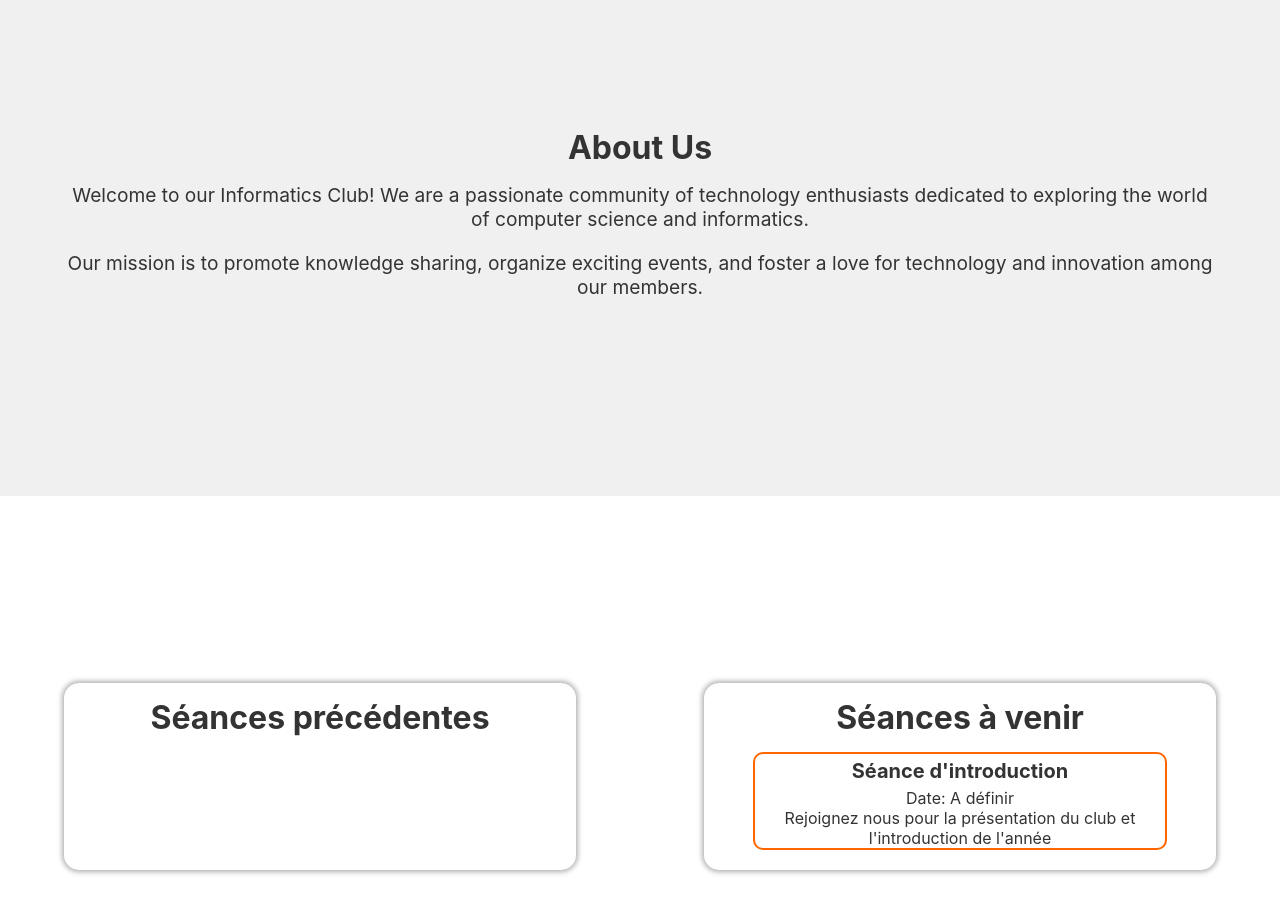
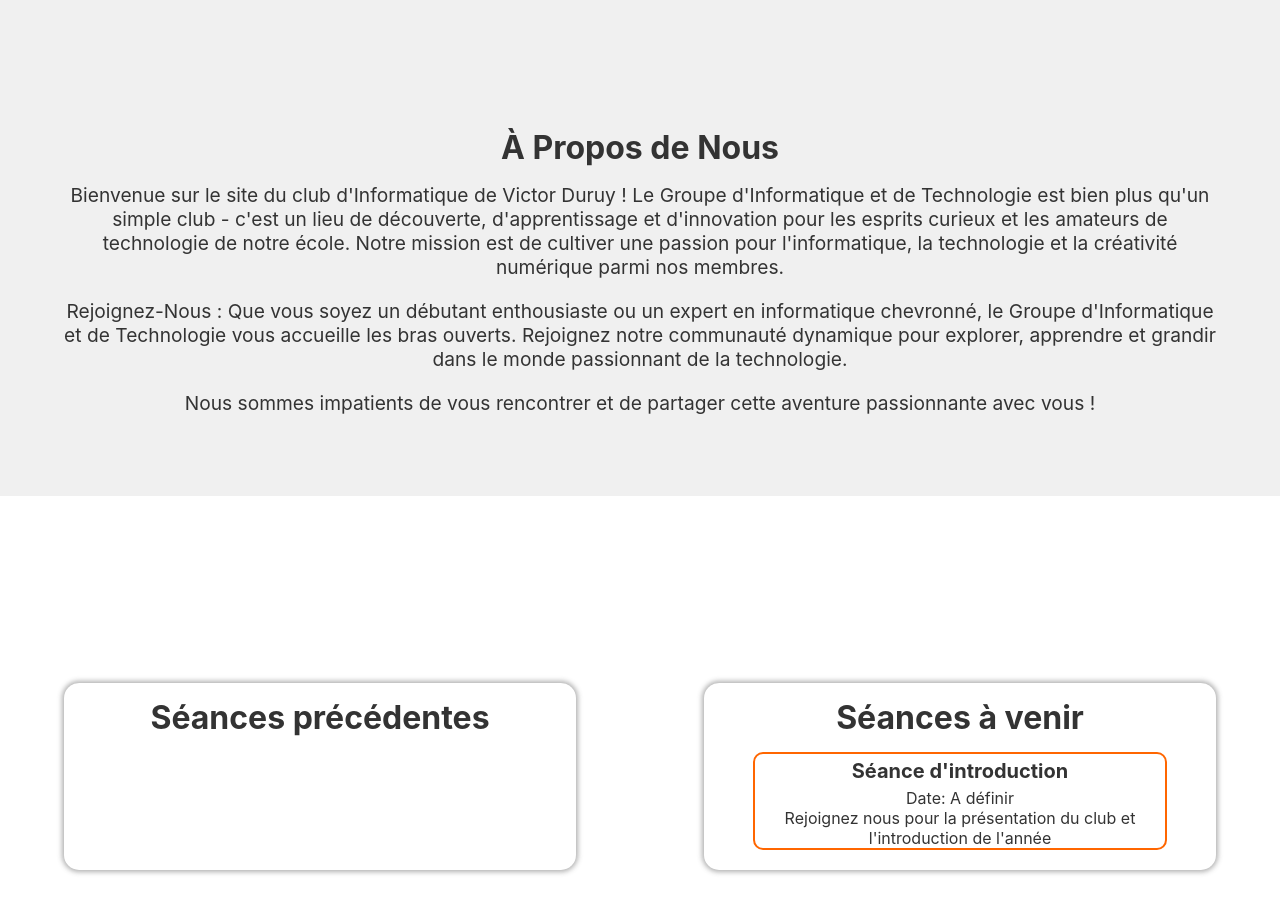
Before and after one commit to Informatique-VDuruy/website, a React (Create React App) app: page /website/home in a window 1280 px wide. Shown: the part 840-1754 px from the top of the page. Built offline with nearby package versions, Linux system fonts and the light colour scheme.

Commit message:
feat: adding aboutus

```diff
--- a/src/components/homepage/aboutus.tsx
+++ b/src/components/homepage/aboutus.tsx
@@ -4,20 +4,20 @@ import './../../assets/css/pages/home/aboutus.css'
 function AboutUs() {
     return (
         <section id='aboutus' className="about-us">
-            <div  className="about-content">
-                <h2>About Us</h2>
+            <div className="about-content">
+                <h2>À Propos de Nous</h2>
                 <p>
-                    Welcome to our Informatics Club! We are a passionate community of
-                    technology enthusiasts dedicated to exploring the world of computer
-                    science and informatics.
+                    Bienvenue sur le site du club d'Informatique de Victor Duruy ! Le Groupe d'Informatique et de Technologie est bien plus qu'un simple club - c'est un lieu de découverte, d'apprentissage et d'innovation pour les esprits curieux et les amateurs de technologie de notre école. Notre mission est de cultiver une passion pour l'informatique, la technologie et la créativité numérique parmi nos membres.
                 </p>
                 <p>
-                    Our mission is to promote knowledge sharing, organize exciting events,
-                    and foster a love for technology and innovation among our members.
+                    Rejoignez-Nous : Que vous soyez un débutant enthousiaste ou un expert en informatique chevronné, le Groupe d'Informatique et de Technologie vous accueille les bras ouverts. Rejoignez notre communauté dynamique pour explorer, apprendre et grandir dans le monde passionnant de la technologie.
+                </p>
+                <p>
+                    Nous sommes impatients de vous rencontrer et de partager cette aventure passionnante avec vous !
                 </p>
             </div>
         </section>
-        );
-    }
+    );
+};
 
-    export default AboutUs;
+export default AboutUs;
```
